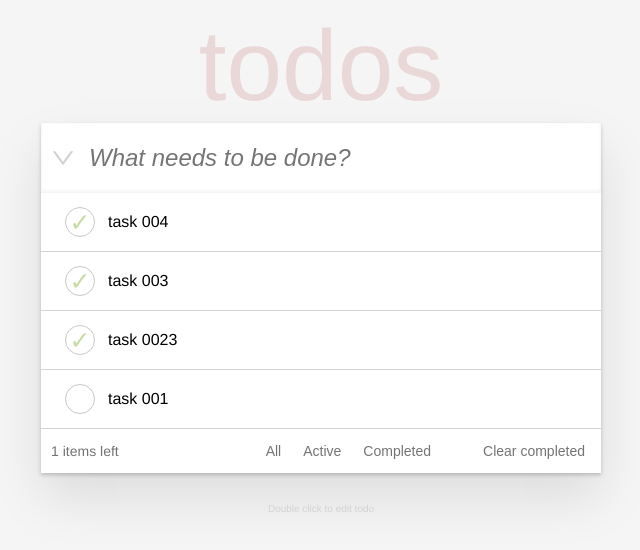
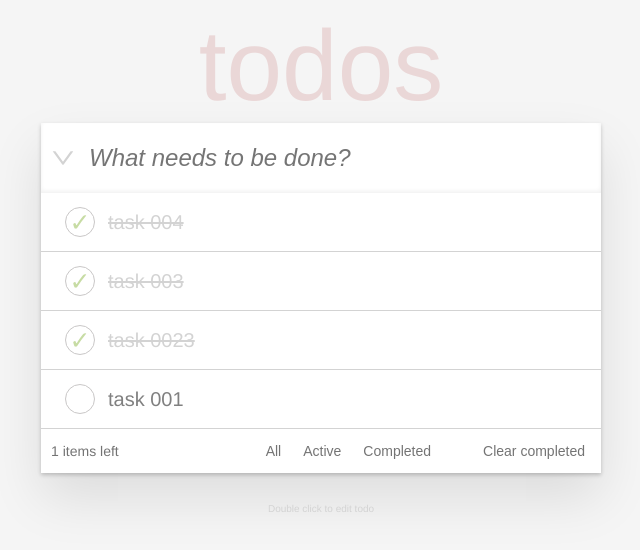
Before and after one commit to tongliAyra/todo-web-with-redux, a React (Create React App) app: page / in a window 1280 px wide. Shown: the top 550 px of the page, without its empty margins (319-959 px from the left). Built offline with nearby package versions, Linux system fonts and the light colour scheme; data requests are answered from the project's data file.

Commit message:
feat: add line through style when task is checked

```diff
--- a/src/components/task-list/TaskList.js
+++ b/src/components/task-list/TaskList.js
@@ -57,8 +57,17 @@ export const TaskList = ({ taskList, handleUpdateTask, handleDeleteTask }) => {
           />
           <span
             id={ taskList.id }
-            contentEditable={ true }
-            suppressContentEditableWarning={ true }
+            style={ taskList.isChecked ?
+              { textDecoration: 'line-through',
+                color: 'lightgray',
+                fontSize: '20px'
+              }:
+              {
+                color: 'gray',
+                fontSize: '20px'
+              } }
+            // contentEditable={ true }
+            // suppressContentEditableWarning={ true }
           >
             { taskList.taskName }
           </span>
```
Also changed, not shown: src/tasking.md (+1 -0 lines).
